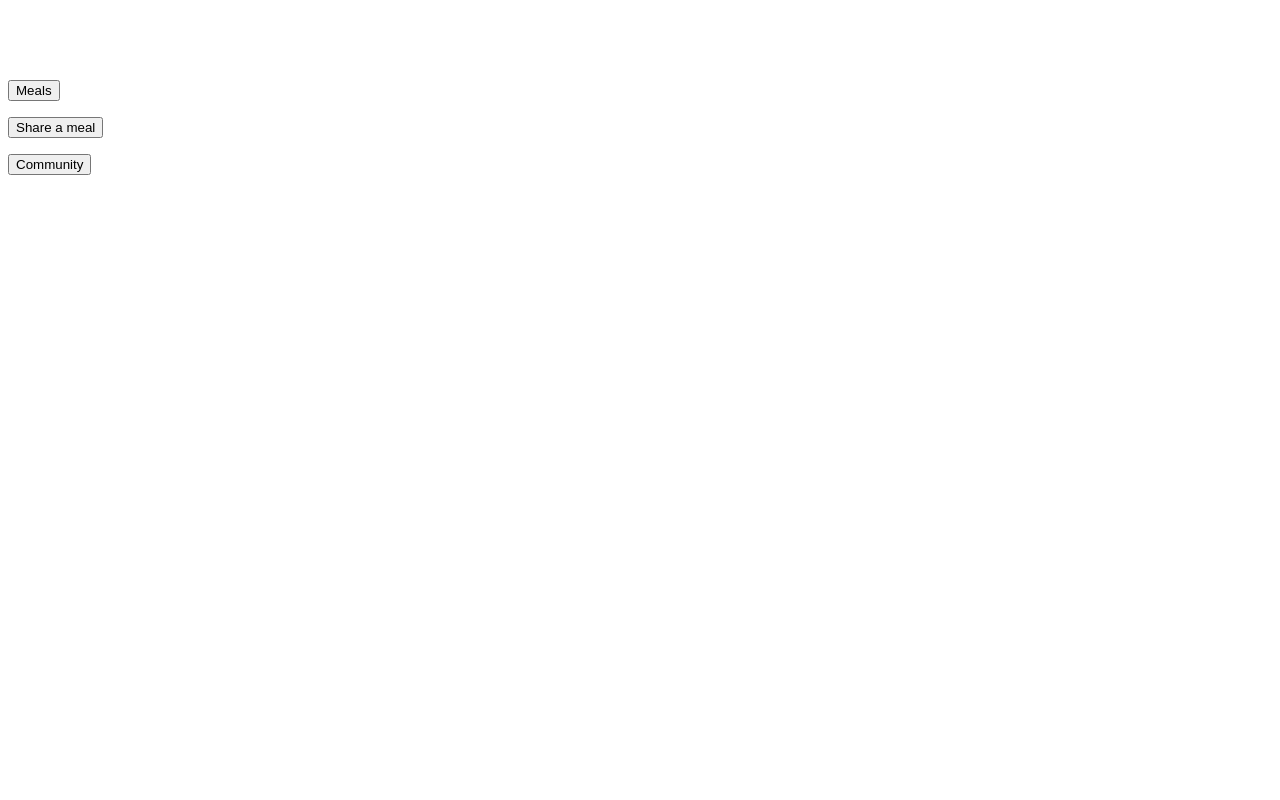
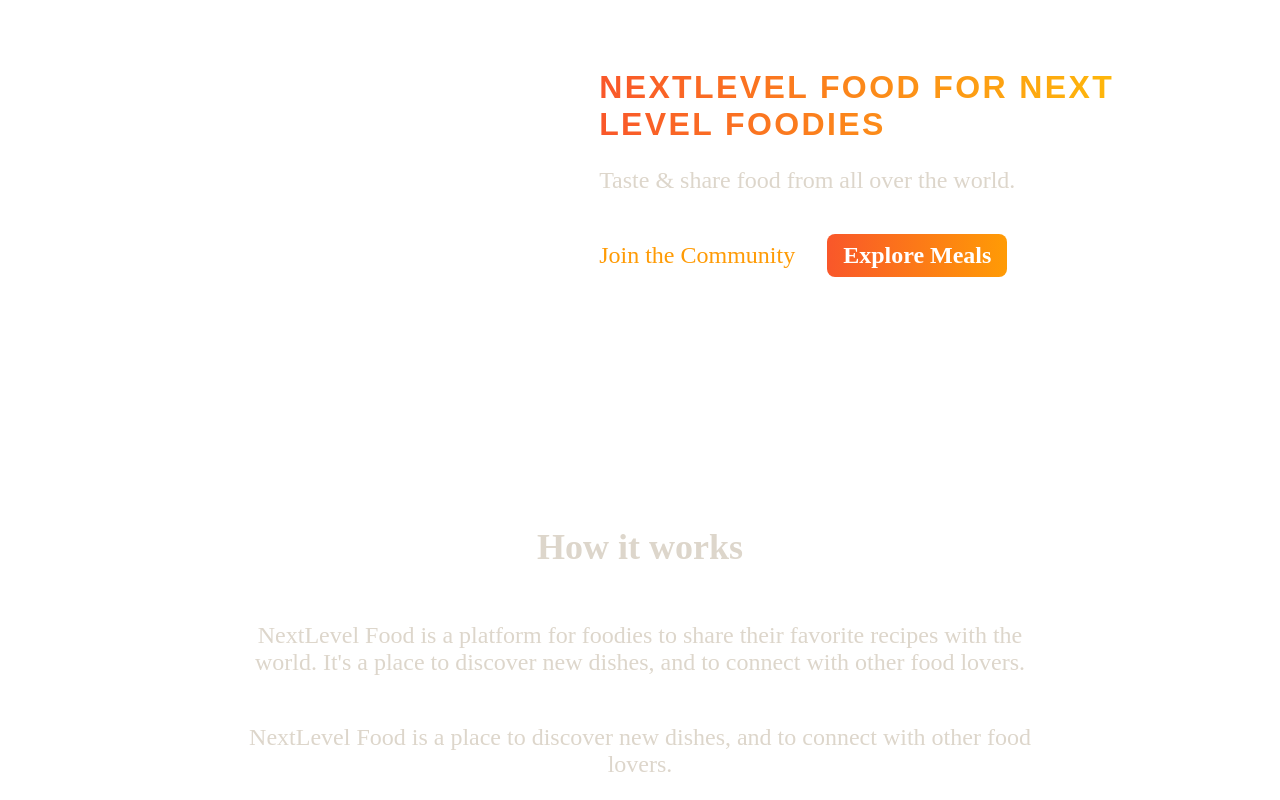
Before and after one commit to MrMic/NestJS14_Udemy_S03_Foodies, a Next.js app: page / in a window 1280 px wide. Shown: the top 800 px of the page. Built offline with nearby package versions, Linux system fonts and the light colour scheme.

Commit message:
Starting Page Content

```diff
--- a/app/page.js
+++ b/app/page.js
@@ -1,26 +1,50 @@
 import Link from "next/link";
+
+import classes from "./page.module.css";
 
 export default function Home() {
   return (
+    <>
+      <header className={classes.header}>
+        <div className={classes.slideshow}></div>
+        <div>
+          <div className={classes.hero}>
+            <h1>NextLevel Food for Next Level Foodies</h1>
+            <p>Taste & share food from all over the world.</p>
+          </div>
+          <div className={classes.cta}>
+            <Link href="/community">Join the Community</Link>
+            <Link href="/meals">Explore Meals</Link>
+          </div>
+        </div>
+      </header>
       <main>
-      <h1 style={{ color: "white", textAlign: "center" }}>
-        Time to get started!
-      </h1>
+        <section className={classes.section}>
+          <h2>How it works</h2>
           <p>
-        <Link href="/meals">
-          <button>Meals</button>
-        </Link>
+            NextLevel Food is a platform for foodies to share their favorite
+            recipes with the world. It&apos;s a place to discover new dishes,
+            and to connect with other food lovers.
           </p>
           <p>
-        <Link href="/meals/share">
-          <button>Share a meal</button>
-        </Link>
+            NextLevel Food is a place to discover new dishes, and to connect
+            with other food lovers.
+          </p>
+        </section>
+
+        <section className={classes.section}>
+          <h2>Why NextLevel Food?</h2>
+          <p>
+            NextLevel Food is a platform for foodies to share their favorite
+            recipes with the world. It&apos;s a place to discover new dishes,
+            and to connect with other food lovers.
           </p>
           <p>
-        <Link href="/community">
-          <button>Community</button>
-        </Link>
+            NextLevel Food is a place to discover new dishes, and to connect
+            with other food lovers.
           </p>
+        </section>
       </main>
+    </>
   );
 }
--- /dev/null
+++ b/app/page.module.css
@@ -0,0 +1,75 @@
+.header {
+  display: flex;
+  gap: 3rem;
+  margin: 3rem auto;
+  width: 90%;
+  max-width: 75rem;
+}
+
+.slideshow {
+  width: 40rem;
+  height: 25rem;
+}
+
+.hero {
+  color: #ddd6cb;
+  font-size: 1.5rem;
+}
+
+.hero h1 {
+  font-size: 2rem;
+  font-weight: bold;
+  font-family: "Montserrat", sans-serif;
+  letter-spacing: 0.15rem;
+  text-transform: uppercase;
+  background: linear-gradient(90deg, #f9572a, #ffc905);
+  background-clip: text;
+  -webkit-background-clip: text;
+  -webkit-text-fill-color: transparent;
+}
+
+.cta {
+  font-size: 1.5rem;
+  display: flex;
+  gap: 1rem;
+}
+
+.cta a {
+  display: inline-block;
+  margin-top: 1rem;
+  padding: 0.5rem 1rem;
+  border-radius: 0.5rem;
+  background: linear-gradient(90deg, #f9572a, #ff9b05);
+  color: #ffffff;
+  font-weight: bold;
+  text-decoration: none;
+}
+
+.cta a:hover,
+.cta a:active {
+  background: linear-gradient(90deg, #fd4715, #f9b241);
+}
+
+.cta a:first-child {
+  background: transparent;
+  font-weight: normal;
+  color: #ff9b05;
+  padding-left: 0;
+}
+
+.cta a:first-child:hover,
+.cta a:first-child:active {
+  background: transparent;
+  color: #f9b241;
+}
+
+.section {
+  display: flex;
+  flex-direction: column;
+  color: #ddd6cb;
+  font-size: 1.5rem;
+  max-width: 50rem;
+  width: 90%;
+  margin: 2rem auto;
+  text-align: center;
+}
```
Lines whose indentation alone changed are shown as unchanged.
